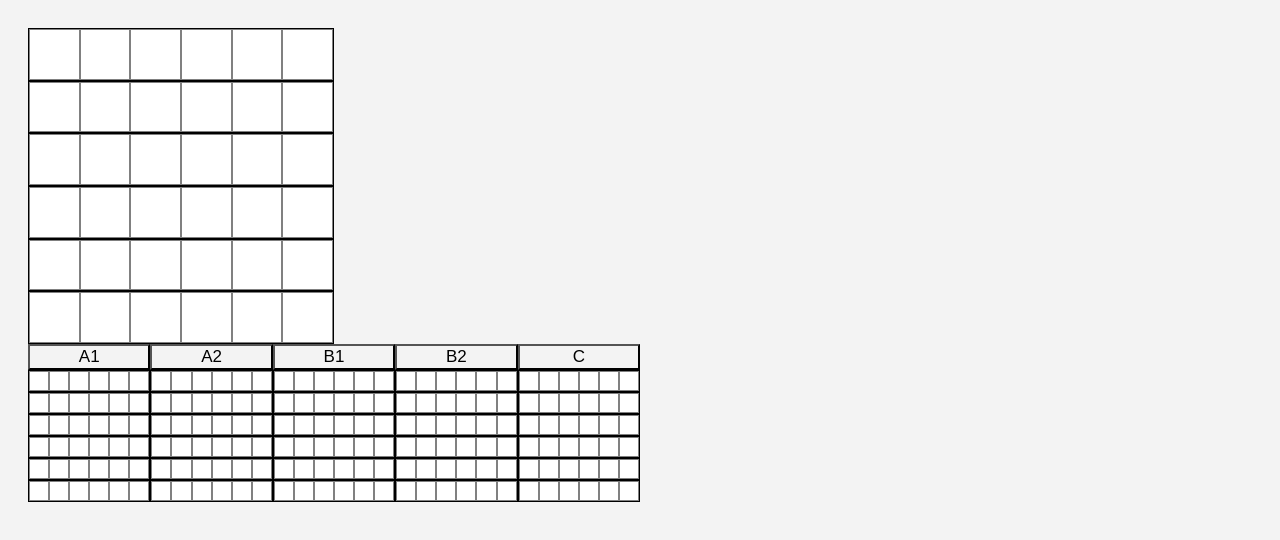
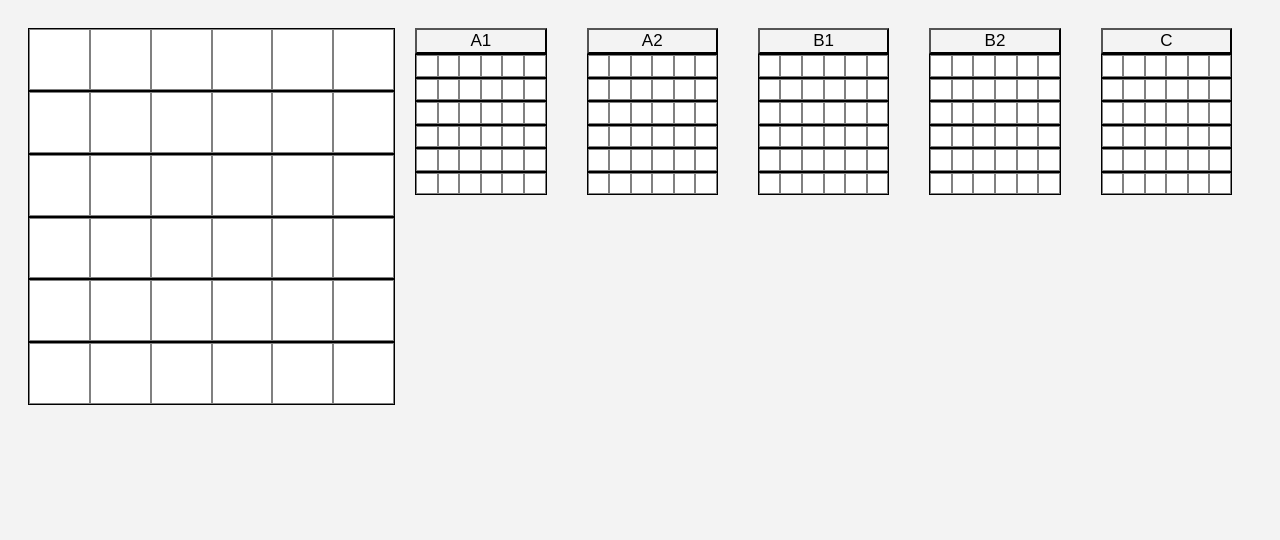
Before and after one commit to 2Blikeme/NeuralNetworks, a React (Create React App) app in the folder ui/: page / in a window 1280 px wide. Shown: the top 540 px of the page. Built offline with nearby package versions, Linux system fonts and the light colour scheme.

Commit message:
верстка страницы, отображение сохраненных матриц на странице

```diff
--- a/ui/src/App.css
+++ b/ui/src/App.css
@@ -1,34 +1,22 @@
-
 * {
     background-color: #f3f3f3;
 }
 
 .App {
     padding: 20px;
-    height: 100vh;
 }
 
 .app-container {
     display: flex;
-    flex-flow: wrap;
-    flex-direction: column;
-    width: 50%;
+    width: 100%;
 }
 
 .matrix-container {
     display: flex;
-    width: 50%;
-}
-
-.buttonContainer {
-    display: flex;
     width: 30%;
-    background-color: #373737;
-    justify-content: space-between;
-    margin: 10px;
 }
 
 .saved-values-container {
     display: flex;
-    justify-content: space-between;
+    width: 70%;
 }
--- a/ui/src/App.js
+++ b/ui/src/App.js
@@ -1,6 +1,6 @@
 import Ceil_desk from "./components/Ceils/desk/ceil_desk";
 import "./App.css"
-import Saved_values from "./components/editor/saved_values";
+import SavedValues from "./components/editor/saved_values";
 
 function App() {
 	return (
@@ -10,12 +10,13 @@ function App() {
 					<Ceil_desk/>
 				</div>
 				<div className={"saved-values-container"}>
-					<Saved_values name={'A1'}/>
-					<Saved_values name={'A2'}/>
-					<Saved_values name={'B1'}/>
-					<Saved_values name={'B2'}/>
-					<Saved_values name={'C'}/>
+					<SavedValues name={'A1'}/>
+					<SavedValues name={'A2'}/>
+					<SavedValues name={'B1'}/>
+					<SavedValues name={'B2'}/>
+					<SavedValues name={'C'}/>
 				</div>
+
 			</div>
 		</div>
 	);
--- a/ui/src/components/Ceils/ceil/ceil.css
+++ b/ui/src/components/Ceils/ceil/ceil.css
@@ -4,9 +4,3 @@
     flex: 1 0;
     border: thin solid grey;
 }
-
-.low-size-square {
-    aspect-ratio: 1 / 1;
-    flex: 1 0;
-    border: thin solid grey;
-}
--- a/ui/src/components/Ceils/ceil/ceil.js
+++ b/ui/src/components/Ceils/ceil/ceil.js
@@ -7,7 +7,6 @@ import {changeMatrix} from "../../../store/slices/ceil_slice";
 const Ceil = ({
 				  ceilKey,
 				  disabled = false,
-				  lowSize = false,
 			  }) => {
 	const [clicked, setClicked] = useState(false)
 
@@ -26,7 +25,7 @@ const Ceil = ({
 	})
 
 	return (
-		<div key={ceilKey} className={lowSize ? "low-size-square" : "square"}
+		<div key={ceilKey} className={"square"}
 			 style={{
 				 backgroundColor: clicked ? 'black' : 'white',
 			 }}
--- a/ui/src/components/Ceils/desk/ceil_desk.css
+++ b/ui/src/components/Ceils/desk/ceil_desk.css
@@ -1,4 +1,5 @@
-.container {
+.row-container {
     display: flex;
+    flex-direction: column;
     width: 100%;
 }
--- a/ui/src/components/Ceils/desk/ceil_desk.js
+++ b/ui/src/components/Ceils/desk/ceil_desk.js
@@ -3,9 +3,8 @@ import Row from "../row/row";
 import {useSelector} from "react-redux";
 import './ceil_desk.css'
 
-const Ceil_desk = ({
+const CeilDesk = ({
 					  disabled = false,
-					  lowSize = false,
 					  matrix,
 				  }) => {
 	const count = useSelector((state) => state.ceils.height)
@@ -15,14 +14,13 @@ const Ceil_desk = ({
 		rows.push(
 			<Row key={i}
 				 rowKey={{value: i}}
-				 lowSize={lowSize}
 				 disabled={disabled}
 			/>
 		)
 	}
 
 	return (
-		<div className={'container'}>
+		<div className={'row-container'}>
 			{
 				rows
 			}
@@ -30,4 +28,4 @@ const Ceil_desk = ({
 	);
 };
 
-export default Ceil_desk;
+export default CeilDesk;
--- a/ui/src/components/Ceils/row/row.js
+++ b/ui/src/components/Ceils/row/row.js
@@ -1,4 +1,4 @@
-import React, {useState} from 'react';
+import React from 'react';
 import Ceil from "../ceil/ceil";
 import './row.css'
 import {useSelector} from "react-redux";
@@ -7,7 +7,6 @@ const Row = ({
 					 matrixVector,
 					 rowKey,
 					 disabled = false,
-					 lowSize = false,
 				 }) => {
 	const length = useSelector((state) => state.ceils.width)
 
@@ -16,7 +15,6 @@ const Row = ({
 		cells.push(
 			<Ceil key={i}
 				  ceilKey={{i: rowKey.value, j: i}}
-				  lowSize={lowSize}
 				  disabled={disabled}/>
 		)
 	}
--- a/ui/src/components/buttons/button/custom_button.css
+++ b/ui/src/components/buttons/button/custom_button.css
@@ -1,4 +1,9 @@
+
+.button-container {
+    display: flex;
+}
 
 .button {
+    width: 100%;
     font-size: 17px;
 }
--- a/ui/src/components/buttons/button/custom_button.js
+++ b/ui/src/components/buttons/button/custom_button.js
@@ -1,15 +1,17 @@
 import React from 'react';
 import './custom_button.css'
 
-function Custom_button({
+function CustomButton({
 						  buttonText = '',
 						  styles,
 					  }) {
 	return (
-		<button className={"button"} style={styles}>
-			{buttonText}
-		</button>
+		<div className={"button-container"}>
+			<button className={"button"} style={styles}>
+				{buttonText}
+			</button>
+		</div>
 	);
 }
 
-export default Custom_button;
+export default CustomButton;
--- a/ui/src/components/editor/saved_values.css
+++ b/ui/src/components/editor/saved_values.css
@@ -1,6 +1,7 @@
 
-.container {
+.saved-matrix-container {
     display: flex;
     flex-direction: column;
     width: 100%;
+    margin: 0 20px;
 }
--- a/ui/src/components/editor/saved_values.js
+++ b/ui/src/components/editor/saved_values.js
@@ -1,17 +1,16 @@
 import React from 'react';
-import Custom_button from "../buttons/button/custom_button";
-import Ceil_desk from "../Ceils/desk/ceil_desk";
+import CustomButton from "../buttons/button/custom_button";
+import CeilDesk from "../Ceils/desk/ceil_desk";
 import './saved_values.css'
 
-function Saved_values({name}) {
+function SavedValues({name}) {
 
 	return (
-		<div className={"container"}>
-			<Custom_button buttonText={name}/>
-			<Ceil_desk disabled={true}
-					   lowSize={true}/>
+		<div className={"saved-matrix-container"}>
+			<CustomButton buttonText={name}/>
+			<CeilDesk disabled={true}/>
 		</div>
 	);
 }
 
-export default Saved_values;
+export default SavedValues;
```
